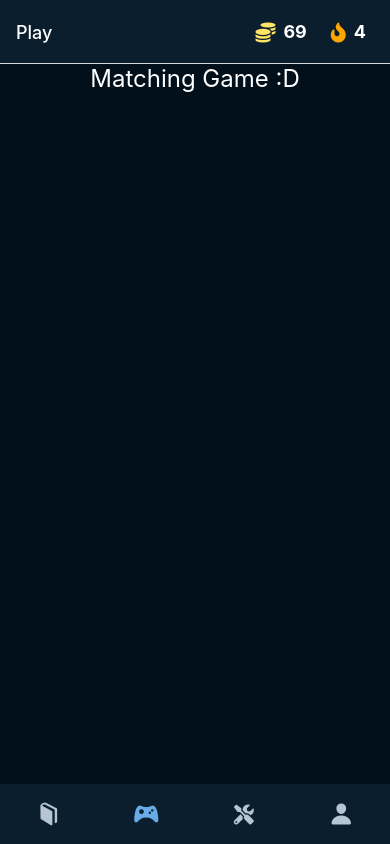
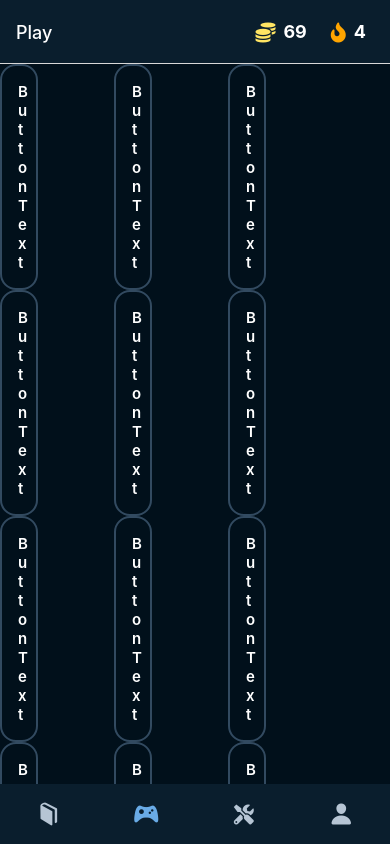
Before and after one commit to underwoodbrady/react-financial-education, a React Native app: screen /Play in a window 390 px wide. Both pictures are taken after a click on the button "GO TO MATCHING GAME". Built offline with nearby package versions, Linux system fonts and the light colour scheme.

Commit message:
matching game framework underway

```diff
--- a/Data/IntroQuizData.js
+++ b/Data/IntroQuizData.js
@@ -1,7 +1,6 @@
 const questions = [
     {
       questionText: 'What is the ticker for Envestnet?',
-      questionAnsweredRight: 0,
       answerOptions: [
         { answerText: 'EN', isCorrect: false },
         { answerText: 'EVN', isCorrect: false },
@@ -11,7 +10,6 @@ const questions = [
     },
     {
       questionText: 'Who is CEO of Envestnet?',
-      questionAnsweredRight: 0,
       answerOptions: [
         { answerText: 'Bill Crager', isCorrect: true },
         { answerText: 'Tim Cook', isCorrect: false },
@@ -20,7 +18,6 @@ const questions = [
     },
     {
       questionText: 'Who is richest person in the world?',
-      questionAnsweredRight: 0,
       answerOptions: [
         { answerText: 'Jeff Bezos', isCorrect: false },
         { answerText: 'Elon Musk', isCorrect: true },
@@ -30,7 +27,6 @@ const questions = [
     },
     {
       questionText: 'How many people work at Envestnet?',
-      questionAnsweredRight: 0,
       answerOptions: [
         { answerText: '5,174', isCorrect: false },
         { answerText: '3,516', isCorrect: false },
@@ -40,7 +36,6 @@ const questions = [
     },
     {
       questionText: 'Is the sky blue?',
-      questionAnsweredRight: 0,
       answerOptions: [
         { answerText: 'False', isCorrect: false },
         { answerText: 'True', isCorrect: true },
--- /dev/null
+++ b/Data/MatchingData.js
@@ -0,0 +1,77 @@
+const matchingAnswers = [
+    {
+        number: 1,
+        value: 'hi',
+    },
+    {
+        number: 2,
+        value: 'hola',
+    },
+    {
+        number: 3,
+        value: 'bonjour',
+    },
+    {
+        number: 4,
+        value: 'shalom',
+    },
+    {
+        number: 5,
+        value: 'yo',
+    },
+    {
+        number: 6,
+        value: 'konichiwa',
+    },
+    {
+        number: 7,
+        value: 'ciao',
+    },
+    {
+        number: 8,
+        value: 'guten tag',
+    },
+    {
+        number: 9,
+        value: 'nin hao',
+    },
+    {
+        number: 1,
+        value: "english"
+    },
+    {
+        number: 2,
+        value: "spanish"
+    },
+    {
+        number: 3,
+        value: "french"
+    },
+    {
+        number: 4,
+        value: "hebrew"
+    },
+    {
+        number: 5,
+        value: "slang"
+    },
+    {
+        number: 6,
+        value: "japanese"
+    },
+    {
+        number: 7,
+        value: "italian"
+    },
+    {
+        number: 8,
+        value: "german"
+    },
+    {
+        number: 9,
+        value: "chinese"
+    },
+
+]
+
+      export default matchingAnswers;
--- a/components/learn/MatchButton.js
+++ b/components/learn/MatchButton.js
@@ -1,32 +1,32 @@
 import { Text, View, Image, StyleSheet, Pressable } from 'react-native';
 
-const MatchButton = ({text = "ButtonText", icon, onPress}) => (
-	<Pressable style={({ pressed }) => [
-        {
-          backgroundColor: pressed
-            ? '#122533'
-            : 'transparent'
-        },
-        styles.container
-      ]} onPress={onPress}>
-        <Text style={styles.text}>{text}</Text>
-	</Pressable>
+const MatchButton = ({text = "ButtonText", link, onPress}) => (
+	<Pressable style = {styles.container}
+			onPress= {() => nav.navigate(link)}
+			backgroundColor={"blue"}
+		>
+			<Text style={styles.text}>{text}</Text>
+    	</Pressable>
 );
 
 const styles = StyleSheet.create({
 	container:{
-        width:360,
         borderWidth: 2,
 		borderColor: '#324A60',
 		borderRadius: 16,
 		padding: 16,
+        //flexDirection: 'wrap',
+        width: "33%"
+    },
+    buttonContainer: {
+        flexDirection: 'row'
     },
     text:{
         color:"white",
         textAlign: "center",
         fontWeight:"600",
         fontSize:15,
-    }
+    },
 });
 
 export default MatchButton;
--- a/components/learn/QuizButton.js
+++ b/components/learn/QuizButton.js
@@ -15,11 +15,13 @@ const QuizButton = ({text = "ButtonText", icon, onPress}) => (
 
 const styles = StyleSheet.create({
 	container:{
-        width:360,
-        borderWidth: 2,
+    width:360,
+    borderWidth: 2,
 		borderColor: '#324A60',
 		borderRadius: 16,
 		padding: 16,
+    justifyContent: "flex-end",
+    alignItems:"center",
     },
     text:{
         color:"white",
--- a/components/learn/QuizHeader.js
+++ b/components/learn/QuizHeader.js
@@ -6,7 +6,7 @@ import { Feather } from '@expo/vector-icons';
 const QuizHeader = ({score, numQuestions}) => (
 	<View style={styles.container}>
 			<View style={styles.progressBar}>
-				<View style={[styles.progressBarFull, {width: score / numQuestions *100 + "%"}]}>
+				<View style={[styles.progressBarFull, {width: score / numQuestions * 100 + "%"}]}>
 				</View>
 			</View>
 	</View>
--- a/screens/IntroQuiz.js
+++ b/screens/IntroQuiz.js
@@ -46,7 +46,7 @@ const Quiz = () => {
 			  setScore(score + 1);
       }
 		} else {
-      //right here we can get mad about 3 incorrect maybe
+      Vibration.vibrate();
       if (numIncorrect == 0) {
         setIncorrectOne(currentQuestion);
       } else if (numIncorrect == 1) {
@@ -57,18 +57,7 @@ const Quiz = () => {
       setIncorrect(numIncorrect + 1);
 		}
 
-		//const nextQuestions = currentQuestion + 1;
   }
-
-  //restart function,
-  //when icon is pushed, we must reset variables: score, currentQuestion
-    /*
-		if (nextQuestions < questions.length) {
-			setCurrentQuestion(nextQuestions);
-		} else {
-			  setShowScore(true);
-		}
-	}; */
 
   const shuffleArray = (array) => {
     for (var i = array.length - 1; i > 0; i--) {
@@ -79,14 +68,15 @@ const Quiz = () => {
     }
 };
 
-  const failProtocol = () => {
 
+  const postGameProtocol = () => {
+    //ifWin (score == numQuestions)
+      //what to display-- games resources
+    //ifLose (score < numQuestions)
+      //what to display-- retake quiz or exit
   };
 
-  const winProtocol = () => {
-
-  };
-
+  //when icon is pushed, we must reset variables: score, currentQuestion
   const restartQuiz = () => {
 
   };
@@ -118,9 +108,8 @@ const Quiz = () => {
 				<Text style={styles.scoreText}>
 					You scored {score} out of {questions.length}
           {numIncorrect} the inc: {incorrectOne}
-          {/*games or resources are suggested here*/}
 				</Text>
-        //instead we call the win or lose protocol to display what we want
+        //call post game protocol
 			) : (
 				<>
 					<View>
@@ -136,7 +125,7 @@ const Quiz = () => {
 							}
 						</View>
 						<Text style={styles.questionText}>
-							{questions[currentQuestion].questionText} score {score} currentQuestion {currentQuestion} inc1 {incorrectOne} inc2 {incorrectTwo} numInc {numIncorrect}
+							{questions[currentQuestion].questionText}
 						</Text>
 					</View>
 					<View>
--- a/screens/MatchingGame.js
+++ b/screens/MatchingGame.js
@@ -1,14 +1,46 @@
 import React, { useState } from "react";
-
+import MatchButton from "../components/learn/MatchButton";
 import { Button, Text, View, StyleSheet } from "react-native";
+import matchingAnswers from "../Data/MatchingData";
 
 const MatchingGame = () => {
+
+    const [currMatchSelected, setCurrMatchSelected] = useState(0);
+	const [secondClick, setSecondClick] = useState(0); //will be 0 if first click, 1 if second click
+    const [currButton, setCurrButton] = useState(0);
+    const [currNumberMatch, setCurrNumberMatch] = useState(0);
+	//below is where we can add animations for correct/incorrect answers etc
+
+	const buttonClicked = (number) => {
+
+		if (secondClick === 0) {
+			//we will grab the number into currMatchSelected
+            //we grab the button into currButton
+            //make the button light up
+            <Text>Hi</Text>
+		} else {
+            if (number == currNumberMatch) {
+                //yay
+            } else {
+                //boo
+            }
+            <Text>Yo</Text>
+		}
+        setSecondClick((secondClick + 1) % 2);
+        setCurrNumberMatch(number);
+	};
+
     return (
-        <View style={styles.container}>
-            <Text style={styles.text}>Matching Game :D</Text>
+        <View style={{ flexDirection: 'row', flexWrap: 'wrap' }}>
+             {matchingAnswers.map((boxes) =>
+             <View>
+                <MatchButton onPress={() => buttonClicked(matchingAnswers.number)}>Hi</MatchButton>
+            </View> )}
         </View>
     );
 };
+
+
 
 const styles = StyleSheet.create({
     container: {},
@@ -17,6 +49,8 @@ const styles = StyleSheet.create({
         fontSize:24,
         textAlign:"center",
     }
+
+
 });
 
 export default MatchingGame;
```
